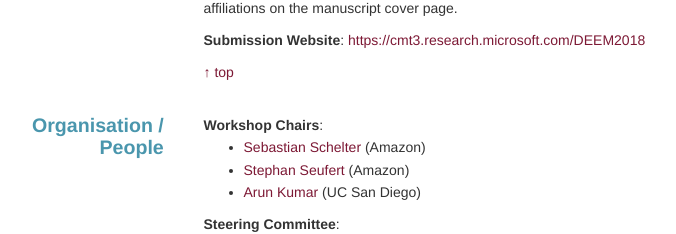
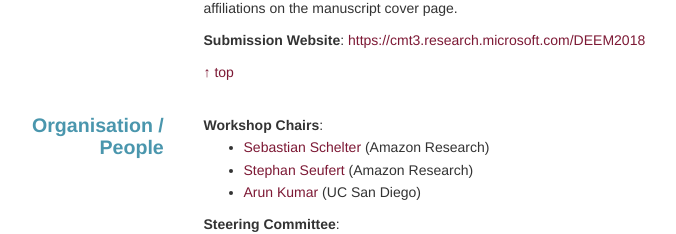
Before and after one commit to deem-workshop/deem-workshop.github.io, a plain HTML site: page index.html in a window 1280 px wide. Shown: the part 3594-3828 px from the top of the page, without its empty margins (143-819 px from the left). Drawn offline with Linux system fonts and the light colour scheme.

Commit message:
research branding

```diff
--- a/index.html
+++ b/index.html
@@ -196,8 +196,8 @@ Professor of Databases, Data Management and Big Data at the University of Saarla
       <div class="col-md-7">
         <b>Workshop Chairs</b>:
         <ul>
-          <li><a href="https://ssc.io" target="_blank">Sebastian Schelter</a> (Amazon)</li>
-          <li><a href="https://scholar.google.de/citations?user=4yfQ4BwAAAAJ" target="_blank">Stephan Seufert</a> (Amazon)</li>
+          <li><a href="https://ssc.io" target="_blank">Sebastian Schelter</a> (Amazon Research)</li>
+          <li><a href="https://scholar.google.de/citations?user=4yfQ4BwAAAAJ" target="_blank">Stephan Seufert</a> (Amazon Research)</li>
           <li><a href="http://cseweb.ucsd.edu/~arunkk/" target="_blank">Arun Kumar</a> (UC San Diego)</li>
         </ul>
         <b>Steering Committee</b>:
```
